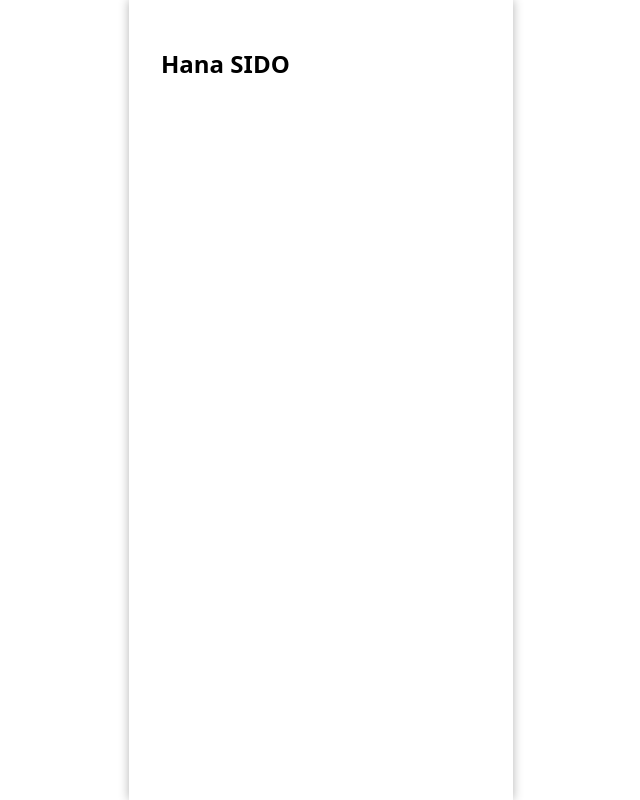
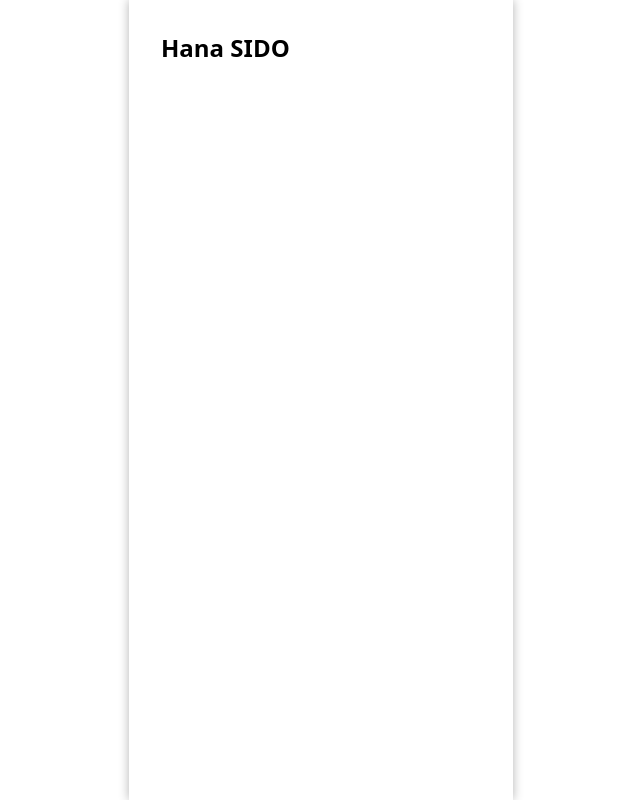
Before and after one commit to hanaro7team1/frontend, a Next.js app: page / in a window 1280 px wide. Shown: the whole page, without its empty margins (319-959 px from the left). Built offline with nearby package versions, Linux system fonts and the light colour scheme.

Commit message:
Design: 전역 레이아웃에서 패딩 삭제

```diff
--- a/src/app/layout.tsx
+++ b/src/app/layout.tsx
@@ -14,7 +14,7 @@ export default function RootLayout({
   return (
     <html lang='ko'>
       <body className='flex h-screen items-center justify-center overflow-hidden antialiased'>
-        <div className='h-full w-full overflow-y-auto bg-white py-4 shadow-[0_0_10px_rgba(0,0,0,0.3)] sm:max-w-sm [&::-webkit-scrollbar]:hidden'>
+        <div className='h-full w-full overflow-y-auto bg-white shadow-[0_0_10px_rgba(0,0,0,0.3)] sm:max-w-sm [&::-webkit-scrollbar]:hidden'>
           {children}
         </div>
       </body>
```
